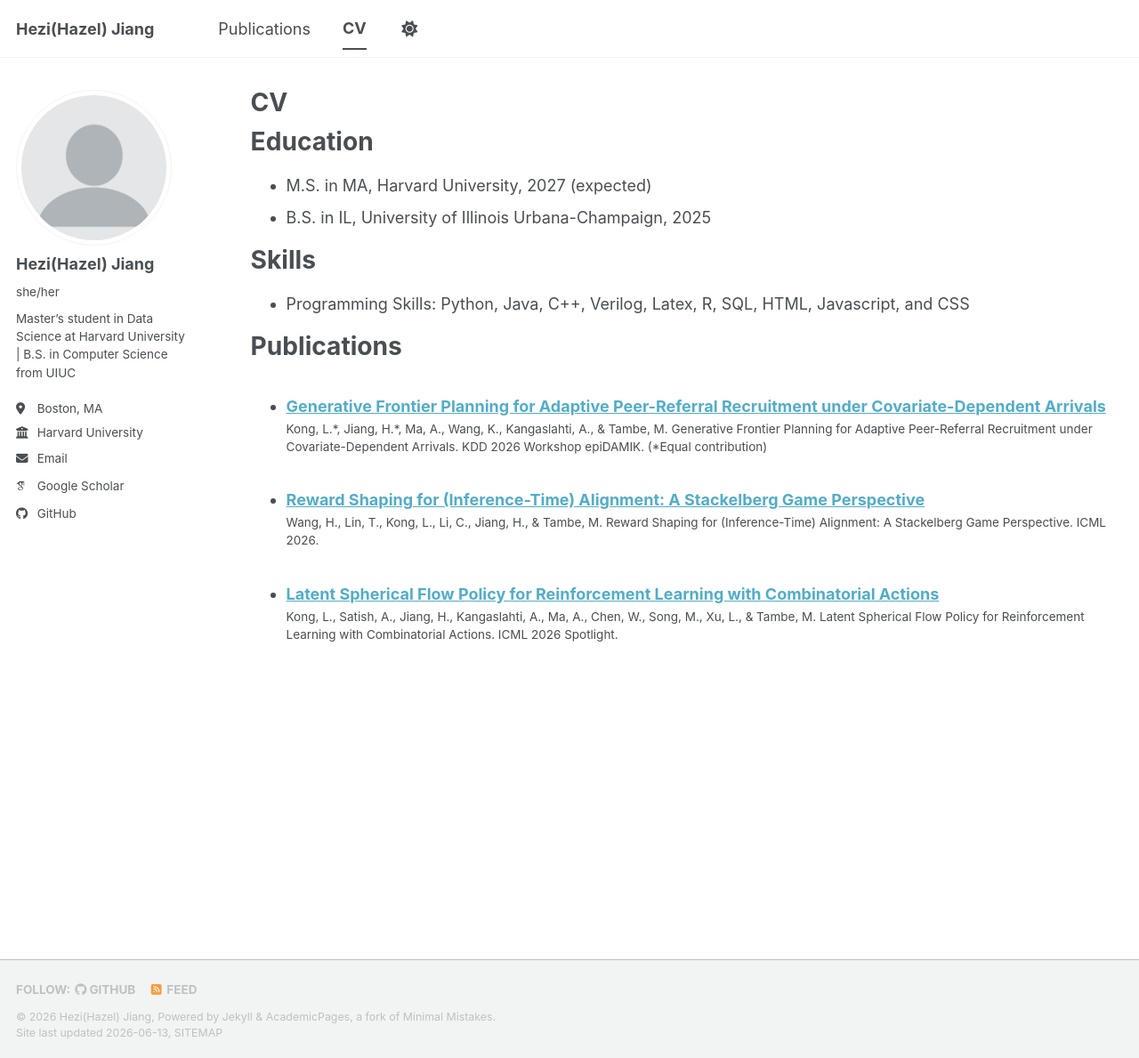
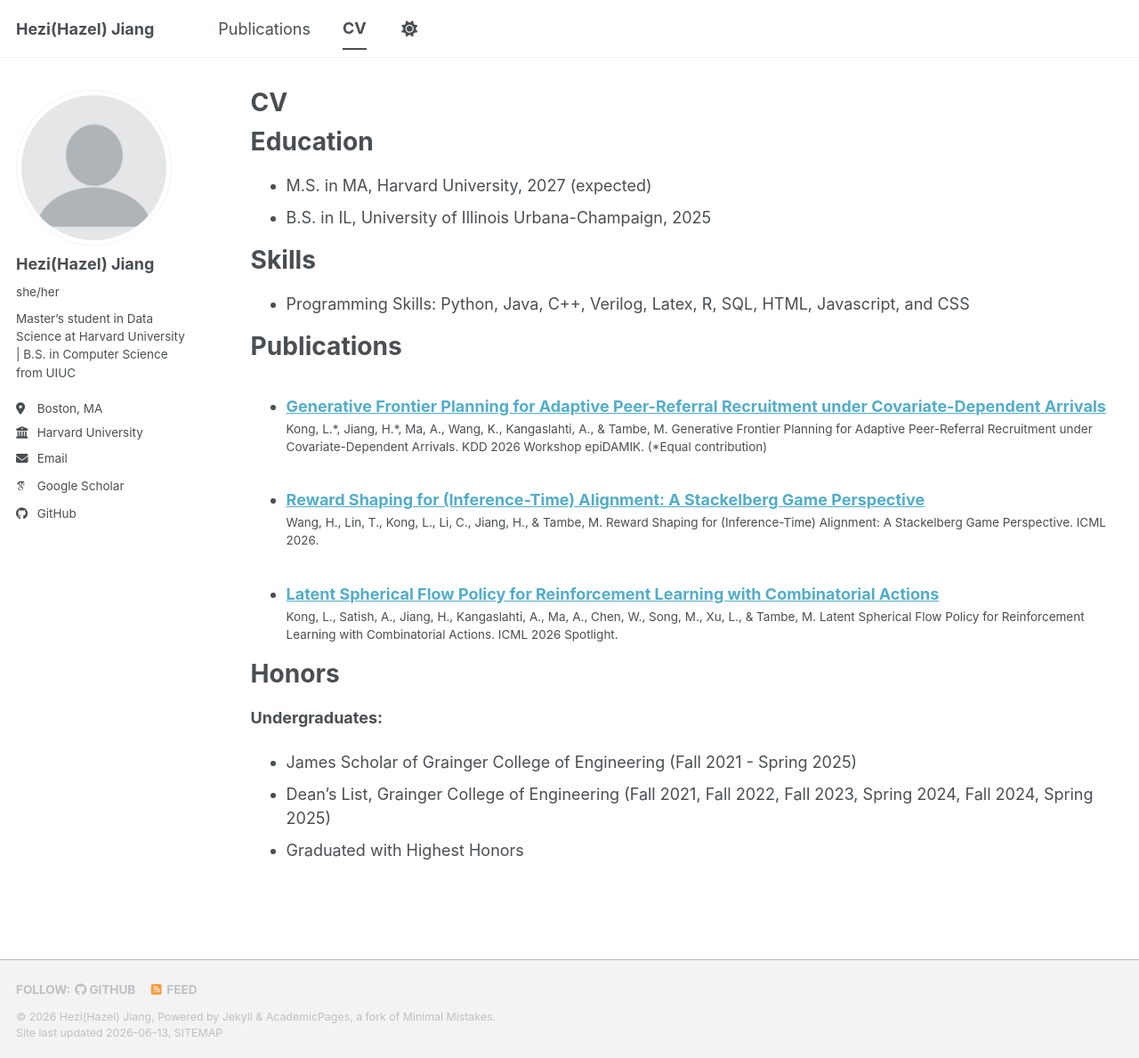
Before and after one commit to Hezi519/Hezi519.github.io, a Jekyll site: the page built from _pages/cv.md, in a window 1280 px wide and 1189 px high. Shown: the whole window at 89% size. Built offline with Jekyll 4.4.1, drawn with Linux system fonts in a browser that asks for light colours; some web fonts are replaced; a script bundle is joined from its source files by our own code; library files that are not in the unit come from our copies.

Commit message:
Update cv.md

```diff
--- a/_pages/cv.md
+++ b/_pages/cv.md
@@ -18,9 +18,15 @@ Skills
 ======
 * Programming Skills: Python, Java, C++, Verilog, Latex, R, SQL, HTML, Javascript, and CSS
 
-
 Publications
 ======
   <ul>{% for post in site.publications reversed %}
     {% include archive-single-cv.html %}
   {% endfor %}</ul>
+
+Honors
+======
+**Undergraduates:**
+* James Scholar of Grainger College of Engineering (Fall 2021 - Spring 2025)
+* Dean’s List, Grainger College of Engineering (Fall 2021, Fall 2022, Fall 2023, Spring 2024, Fall 2024, Spring 2025)
+* Graduated with Highest Honors
```
